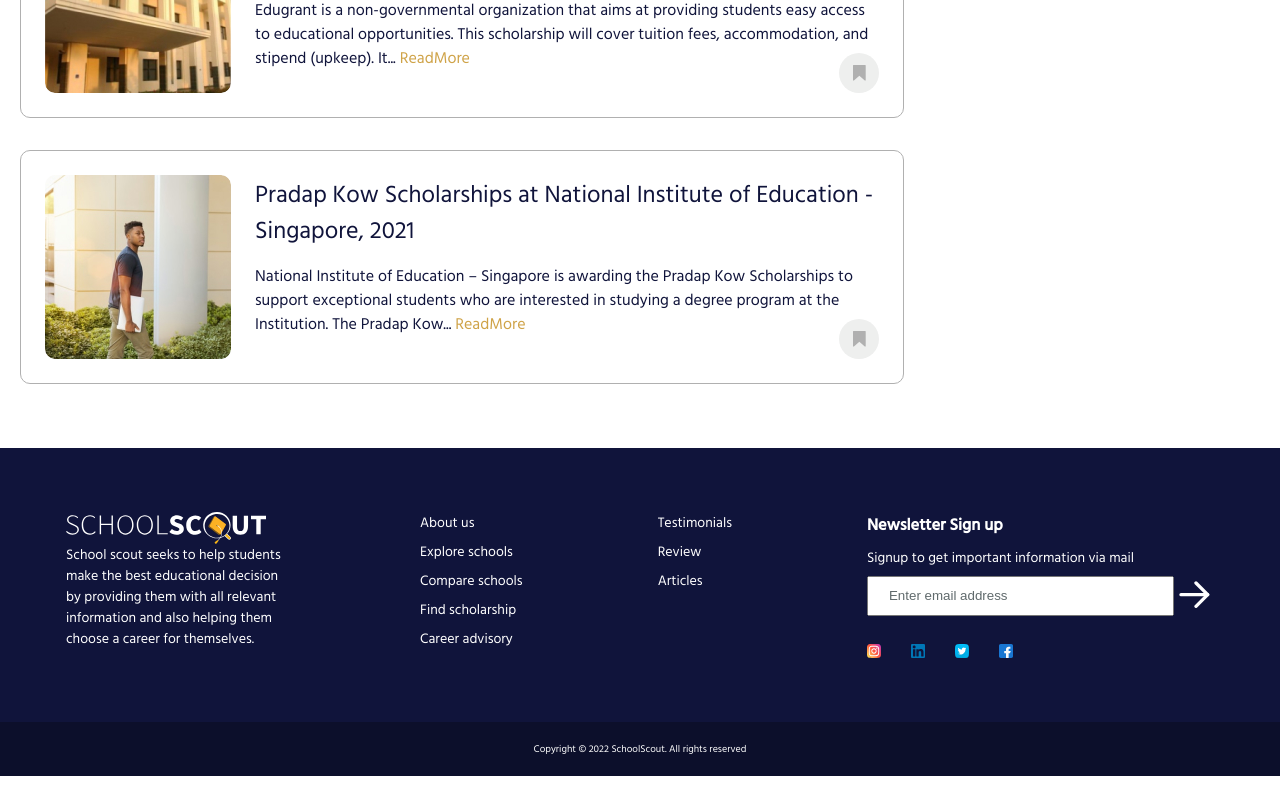
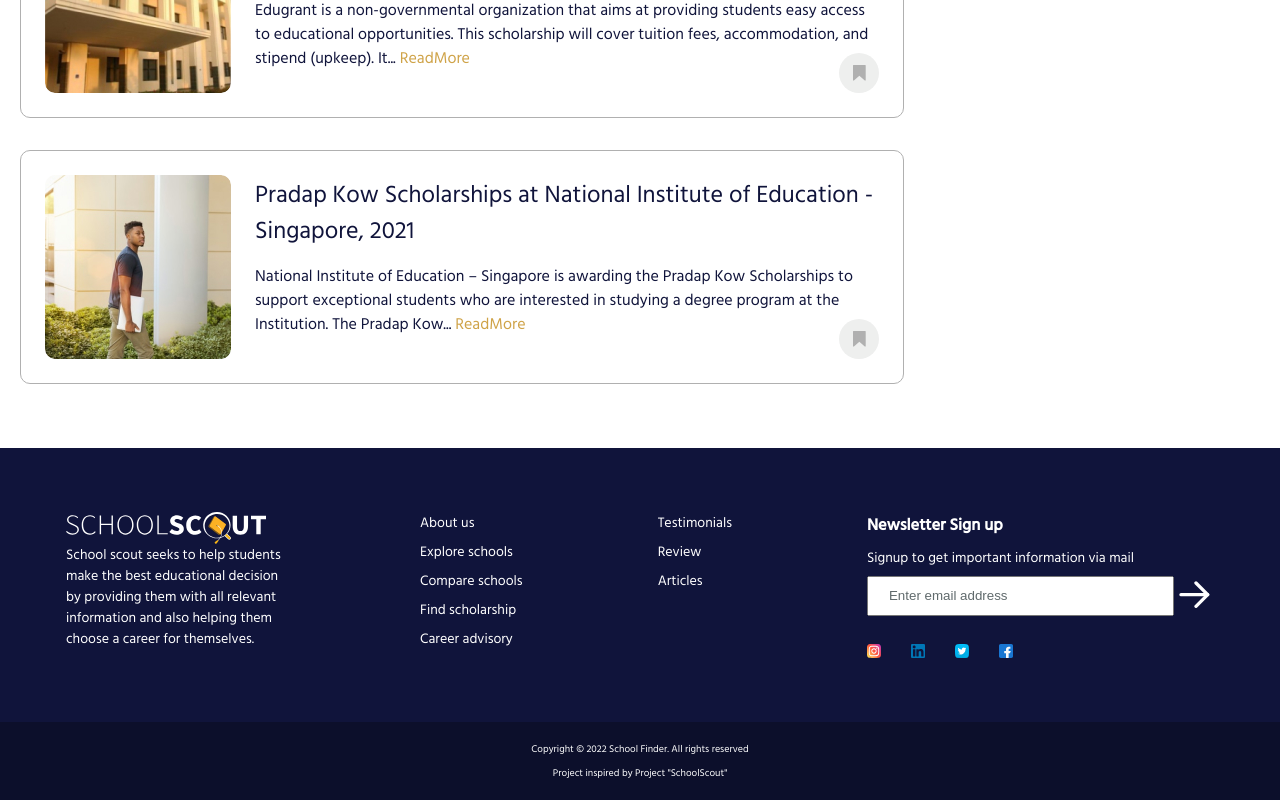
Before and after one commit to CDiala/school-finder, a React (Create React App) app in the folder client/: page / in a window 1280 px wide. Shown: the part 1479-2279 px from the top of the page. Before the commit the page ends 2255 px from the top, so only its background shows below. Built offline with nearby package versions, Linux system fonts and the light colour scheme.

Commit message:
fix: Modify copyright text in footer

```diff
--- a/client/src/components/shared/Footer/Footer.js
+++ b/client/src/components/shared/Footer/Footer.js
@@ -77,7 +77,9 @@ const Footer = ({ itemsArray }) => {
       </section>
       <section className="copyright-section">
         <p className="copyright">
-          Copyright &copy; {copyrightDate} SchoolScout. All rights reserved
+          Copyright &copy; {copyrightDate} School Finder. All rights reserved
+          <br />
+          Project inspired by Project "SchoolScout"
         </p>
       </section>
     </footer>
```
